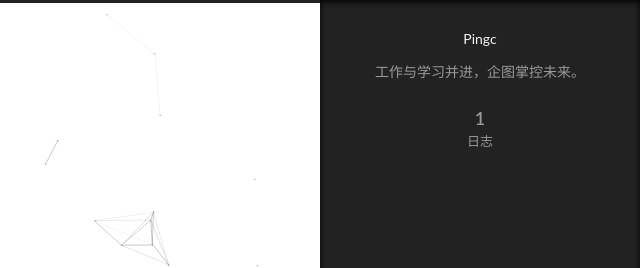
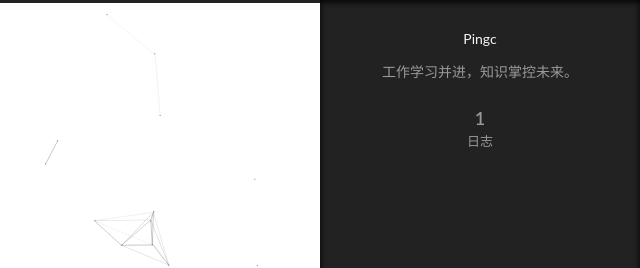
Before and after one commit to 1098971850/1098971850.github.io, a plain HTML site: page archives/2018/09/index.html in a window 1280 px wide. Shown: the top 268 px of the page, 640-1280 px from the left. Drawn offline with Linux system fonts and the light colour scheme.

Commit message:
Site updated: 2018-09-29 12:49:54

```diff
--- a/archives/2018/09/index.html
+++ b/archives/2018/09/index.html
@@ -79,16 +79,16 @@
 
 
 
-<meta name="description" content="工作与学习并进，企图掌控未来。">
+<meta name="description" content="工作学习并进，知识掌控未来。">
 <meta property="og:type" content="website">
 <meta property="og:title" content="Pingc">
 <meta property="og:url" content="http://yoursite.com/archives/2018/09/index.html">
 <meta property="og:site_name" content="Pingc">
-<meta property="og:description" content="工作与学习并进，企图掌控未来。">
+<meta property="og:description" content="工作学习并进，知识掌控未来。">
 <meta property="og:locale" content="zh-Hans">
 <meta name="twitter:card" content="summary">
 <meta name="twitter:title" content="Pingc">
-<meta name="twitter:description" content="工作与学习并进，企图掌控未来。">
+<meta name="twitter:description" content="工作学习并进，知识掌控未来。">
 
 
 
@@ -338,7 +338,7 @@
           <div class="site-author motion-element" itemprop="author" itemscope itemtype="http://schema.org/Person">
 
               <p class="site-author-name" itemprop="name">Pingc</p>
-              <p class="site-description motion-element" itemprop="description">工作与学习并进，企图掌控未来。</p>
+              <p class="site-description motion-element" itemprop="description">工作学习并进，知识掌控未来。</p>
           </div>
 
           <nav class="site-state motion-element">
--- a/css/main.css
+++ b/css/main.css
@@ -1822,7 +1822,7 @@ pre .javascript .function {
   width: 4px;
   height: 4px;
   border-radius: 50%;
-  background: #28e5ff;
+  background: #772ff7;
 }
 .links-of-blogroll {
   font-size: 13px;
```
Also changed, not shown: 2018/09/29/hello-world/index.html (+1 -1 lines), archives/2018/index.html (+4 -4 lines), archives/index.html (+4 -4 lines), categories/index.html (+4 -4 lines), index.html (+4 -4 lines), tags/index.html (+4 -4 lines).
